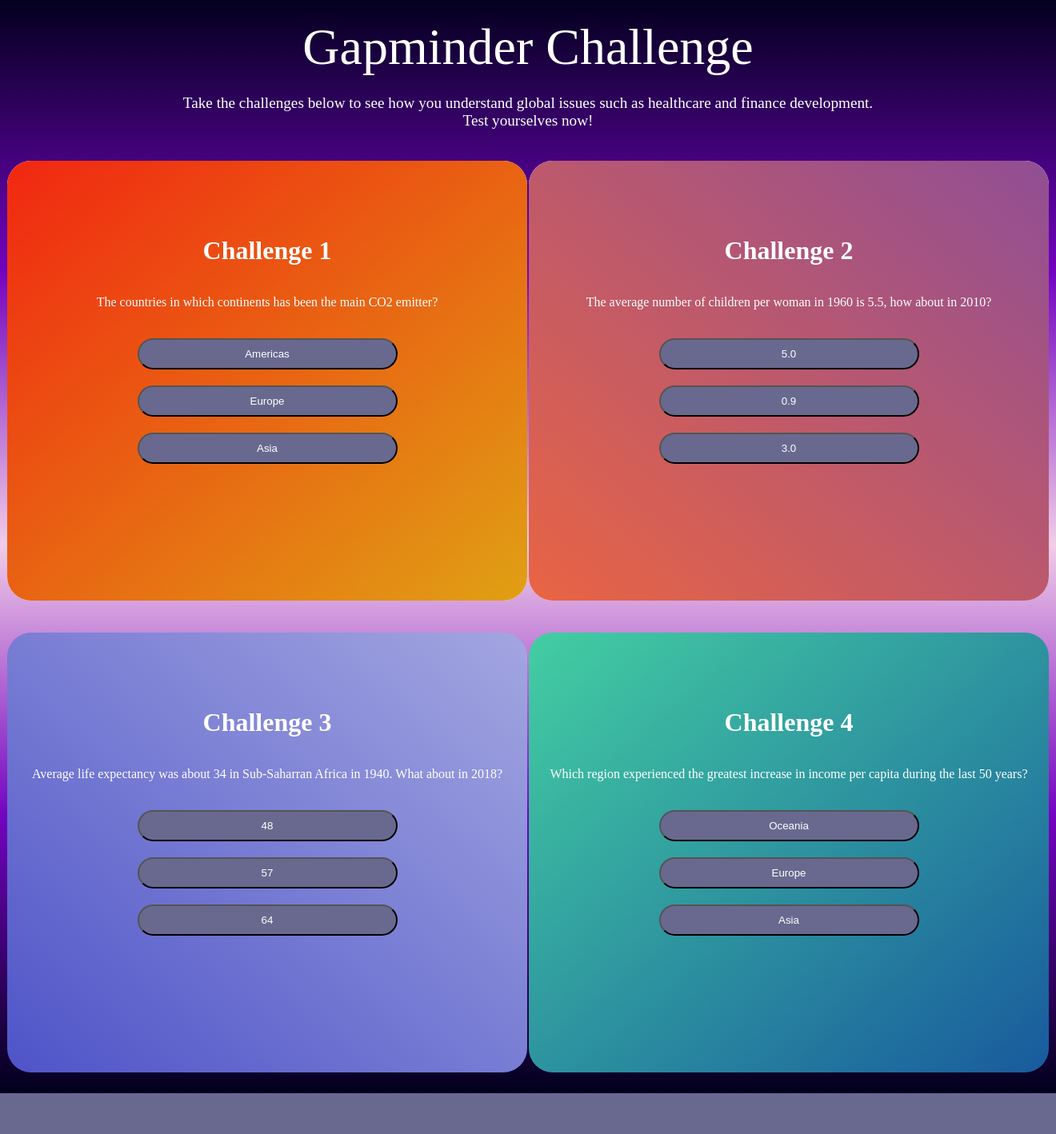
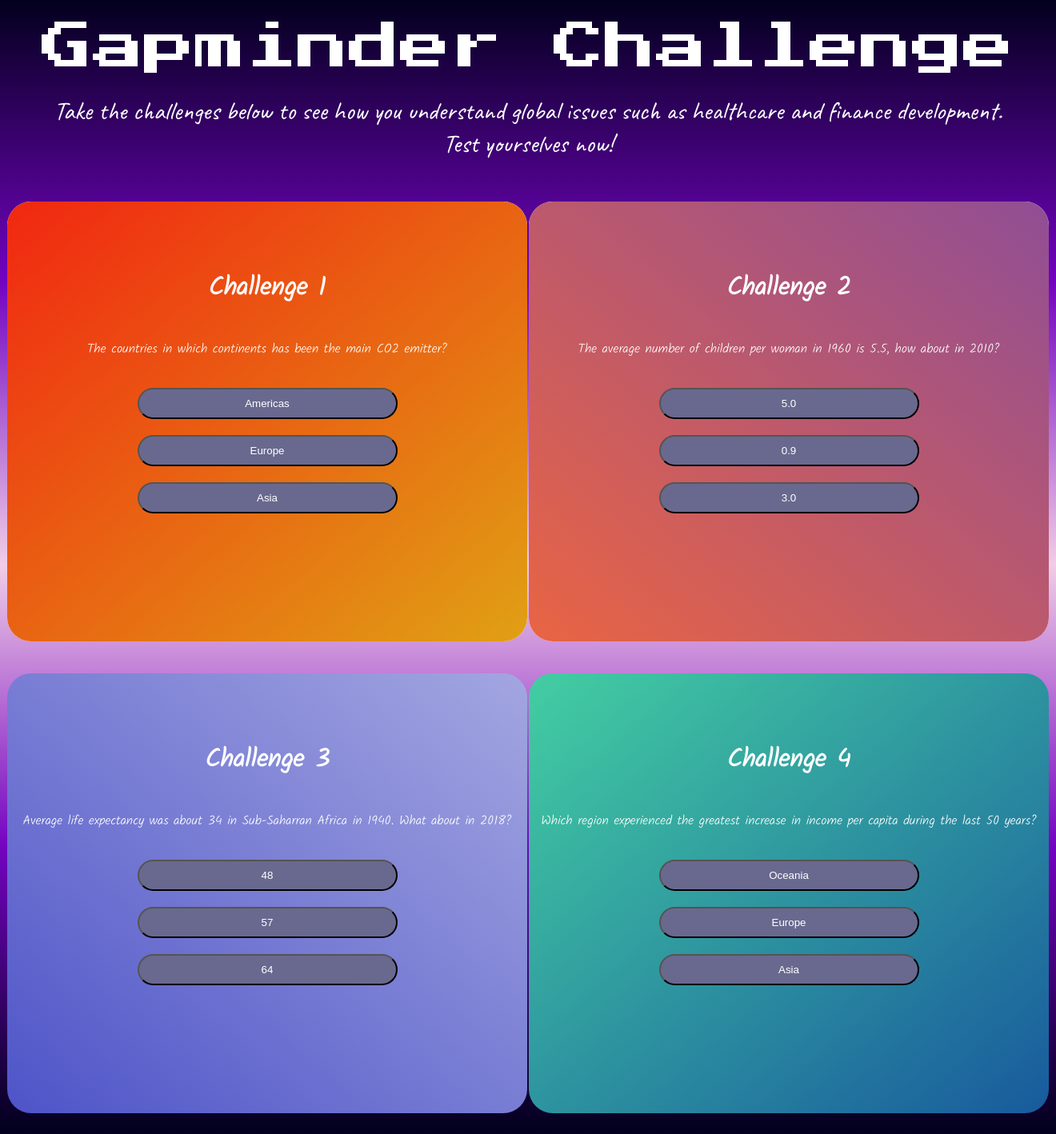
Before and after one commit to UBC-MDS/gapminder_challenge, a Flask app: page / in a window 1320 px wide. Shown: the whole page at 80% size. Before the commit the page ends 1367 px from the top, so only its background shows below. Run offline with Flask 3, Linux system fonts and the light colour scheme; data that the repository does not hold is empty; parts of the project's set-up code (start-up, migrations or seed data) failed here and were passed over.

Commit message:
add google font

```diff
--- a/src/gapminder_challenge/static/css/main.css
+++ b/src/gapminder_challenge/static/css/main.css
@@ -6,7 +6,7 @@
 background: #1E9600;
 background: -webkit-linear-gradient(to bottom, #03001e, #7303c0, #f1cde7, #7303c0,#03001e);
 background: linear-gradient(to bottom, #03001e, #7303c0, #f1cde7, #7303c0,#03001e);
-
+font-family: 'Kalam', cursive;
 
 
 }
@@ -36,7 +36,7 @@
       perspective: 1000px;
       margin-left: auto;
       margin-right: auto;
-      font-family: Ubuntu;
+      /* font-family: Ubuntu; */
       font-size: 1rem;
     }
 
@@ -121,13 +121,14 @@
     border-radius: 0px;
     padding: 5px;
     margin-top: 0px; */
+    font-family: 'Press Start 2P', cursive;
 
 }
 .lead {
   text-align: center;
   color: white;
-  font-family: Ubuntu;
-  font-size: 1.2rem;
+  font-family: 'Caveat', cursive;
+  font-size: 2rem;
 }
 .flip_button {
   height: 3%;
--- a/src/gapminder_challenge/templates/index.html
+++ b/src/gapminder_challenge/templates/index.html
@@ -4,6 +4,10 @@
 <head>
   <meta charset="UTF-8" />
   <title>Gapminder Challenge</title>
+  <link rel="preconnect" href="https://fonts.googleapis.com">
+  <link rel="preconnect" href="https://fonts.gstatic.com" crossorigin>
+  <link href="https://fonts.googleapis.com/css2?family=Caveat&family=Kalam:wght@300&family=Press+Start+2P&display=swap"
+    rel="stylesheet">
   <link rel="stylesheet" href="{{ url_for('static', filename='css/main.css') }}">
   <script>
     function flip(event) {
```
